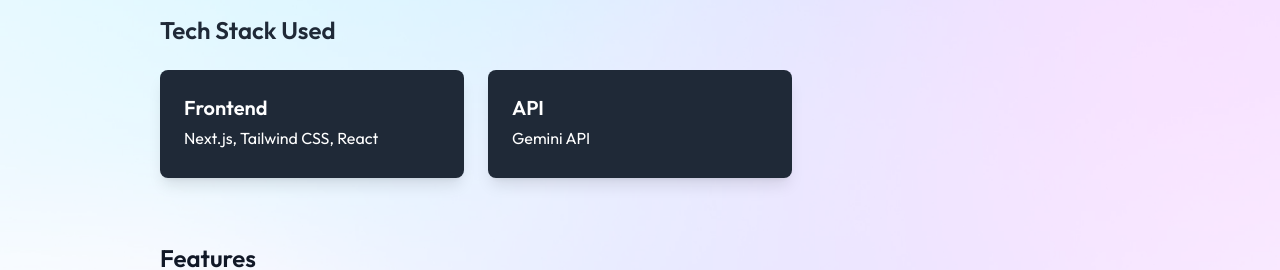
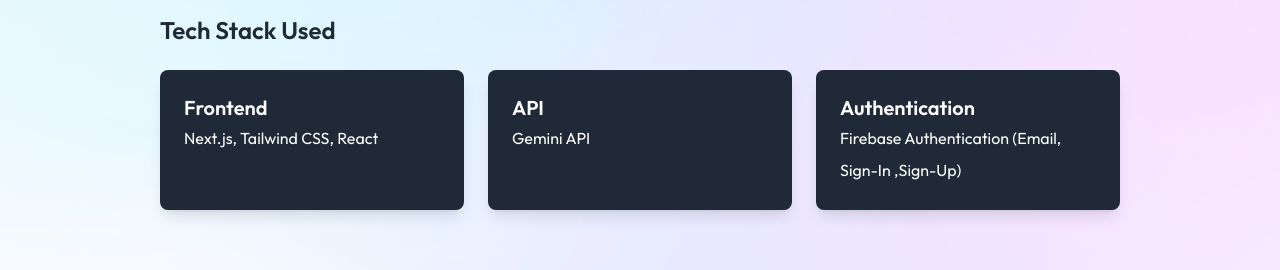
Before and after one commit to pranith-ng/portfolio, a Next.js app: page /Project/AIprompt in a window 1280 px wide. Shown: the part 254-524 px from the top of the page. Built offline with nearby package versions, Linux system fonts and the light colour scheme; a web font is replaced by a local one.

Commit message:
final update

```diff
--- a/app/Project/AIprompt/page.jsx
+++ b/app/Project/AIprompt/page.jsx
@@ -10,6 +10,7 @@ const page = () => {
         techStack: [
             { category: 'Frontend', details: 'Next.js, Tailwind CSS, React' },
             { category: 'API', details: 'Gemini API' },
+            { category: 'Authentication', details: 'Firebase Authentication (Email, Sign-In ,Sign-Up)' },
         ],
         features: [
             {
```
